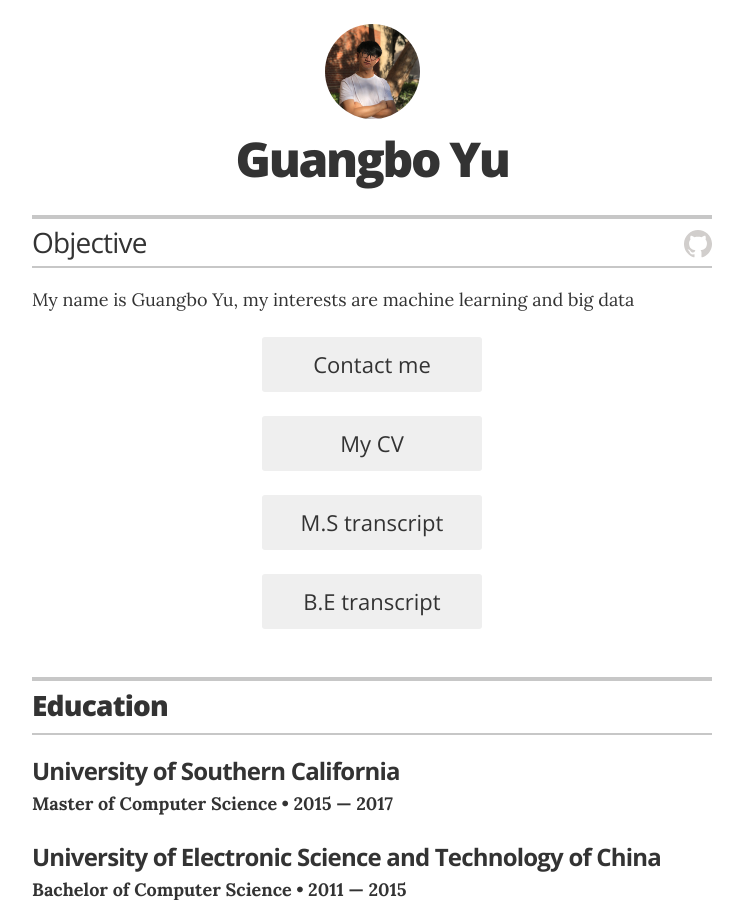
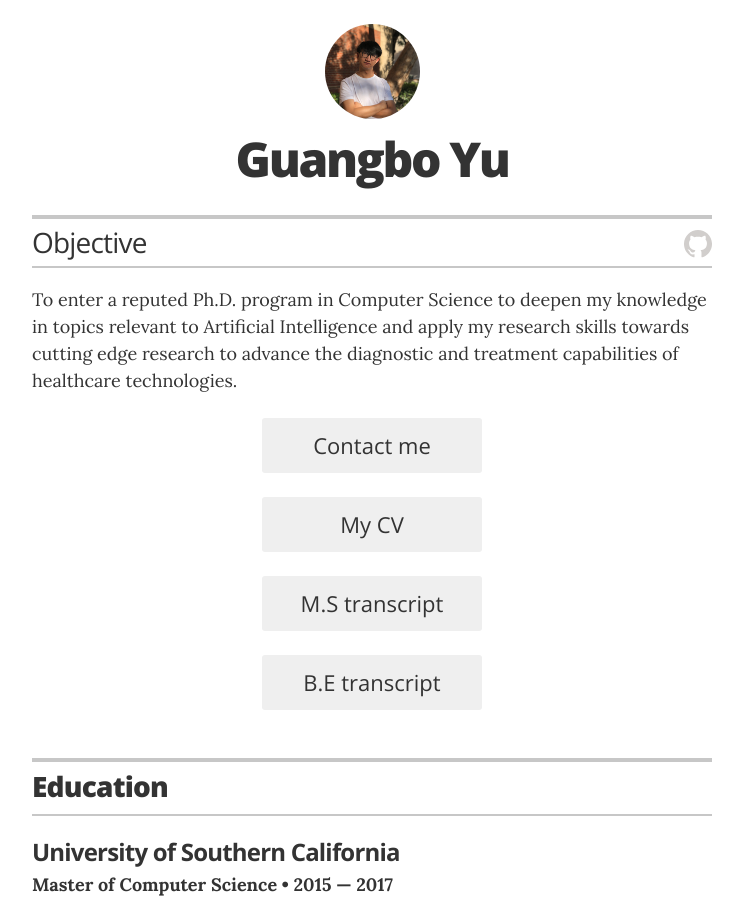
Before and after one commit to guangboyu/resume, a Jekyll site: the page built from index.html, in a window 1280 px wide and 900 px high. Shown: the whole window, without its empty margins (268-1011 px from the left). Built offline with Jekyll 4.4.1, drawn with Linux system fonts in a browser that asks for light colours.

Commit message:
12/30 v1.1

```diff
--- a/_config.yml
+++ b/_config.yml
@@ -23,7 +23,7 @@ resume_contact_address:         "1286 W Adams Blvd, Los Angeles"
 resume_header_contact_info:     "1286 W Adams Blvd, Los Angeles • 213-422-4717 • guangboyu@alumni.usc.edu"
 display_header_contact_info:    "false"
 
-resume_header_intro: "<p>My name is Guangbo Yu, my interests are machine learning and big data</p>"
+resume_header_intro: "<p>To enter a reputed Ph.D. program in Computer Science to deepen my knowledge in topics relevant to Artificial Intelligence and apply my research skills towards cutting edge research to advance the diagnostic and treatment capabilities of healthcare technologies.</p>"
 
 # use "yes" to display the email contact button,
 # "no" to display an "I'm not looking for work" message,
```
